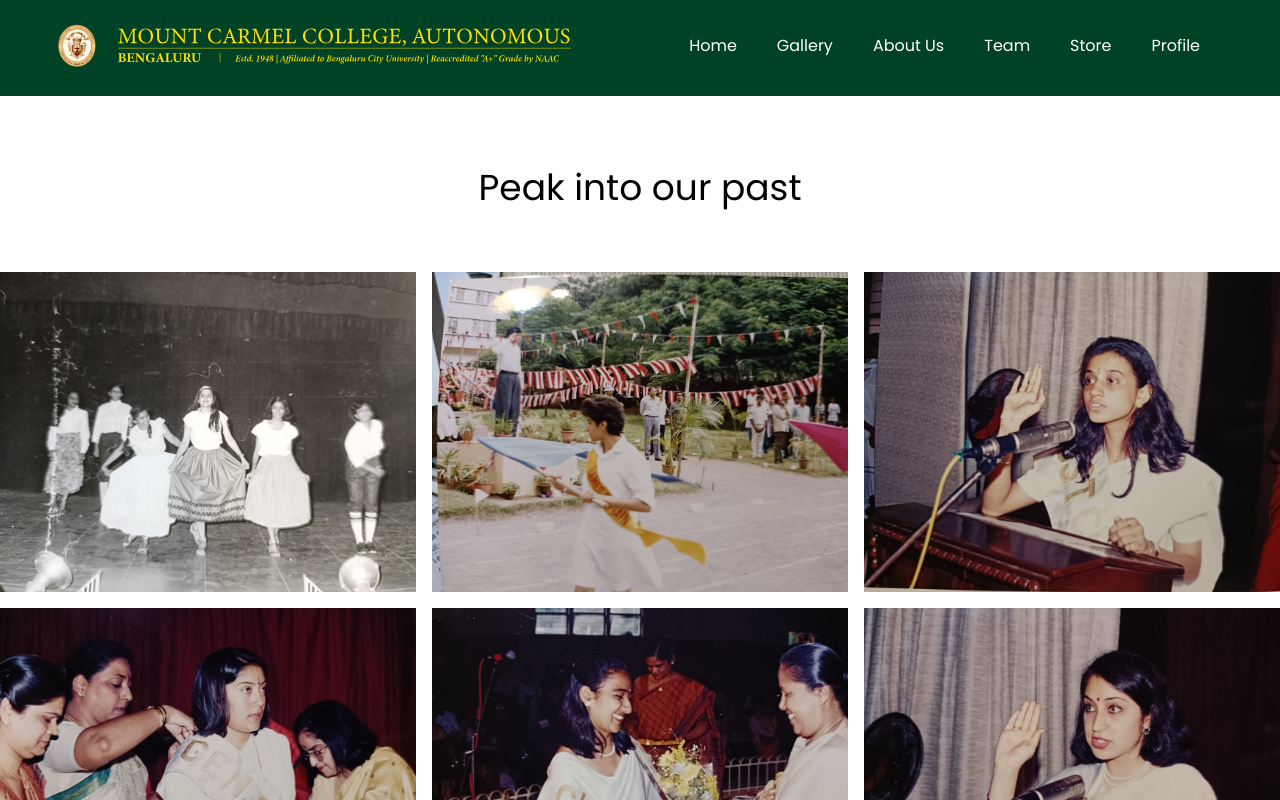
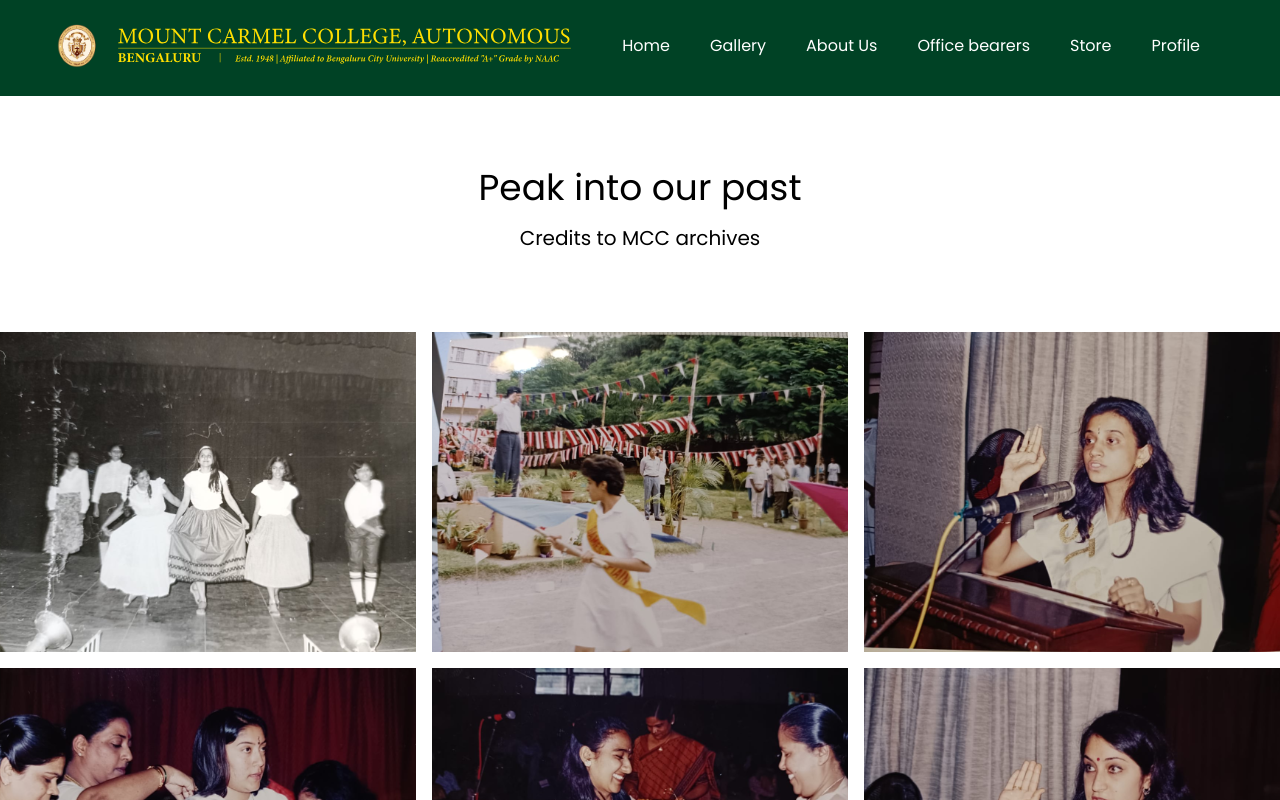
Before and after one commit to oneknucklehead/MCC-main, a Next.js app: page /gallery in a window 1280 px wide. Shown: the top 800 px of the page. Built offline with nearby package versions, Linux system fonts and the light colour scheme.

Commit message:
minor changes

```diff
--- a/components/gallery.tsx
+++ b/components/gallery.tsx
@@ -73,10 +73,9 @@ export default function Gallery() {
 
   return (
     <div className="mt-32">
-      <div>
-        <h1 className="text-black pt-10 pb-16 text-center text-4xl">
-          Peak into our past
-        </h1>
+      <div className=" pt-10 pb-16 ">
+        <h1 className="text-black text-center text-4xl">Peak into our past</h1>
+        <h1 className="text-xl py-4 text-center">Credits to MCC archives</h1>
       </div>
       <div className="grid grid-cols-3 gap-4">
         {images.map((image, index) => (
--- a/components/nav1.tsx
+++ b/components/nav1.tsx
@@ -39,7 +39,7 @@ const Navbar = () => {
             About Us
           </Link>
           <Link className="text-white" href="./team">
-            Team{" "}
+            Office bearers{" "}
           </Link>
           <Link
             className="text-white"
--- a/components/sec1_land.tsx
+++ b/components/sec1_land.tsx
@@ -33,6 +33,7 @@ import ScrollButton from "./ui/ScrollBtn";
 
 import "./style.css";
 import Slider from "./slider-new";
+import Link from "next/link";
 
 const Home: React.FC = () => {
   useEffect(() => {
@@ -134,9 +135,11 @@ const Home: React.FC = () => {
                 >
                   {item.description}
                 </p>
-                <button className="flex bg-none text-sm sm:text-base items-center bg-zinc-600 border border-zinc-400 rounded-md p-3 text-white">
-                  Read More
-                </button>
+                <Link href={"./about"}>
+                  <button className="flex bg-none text-sm sm:text-base items-center bg-zinc-600 border border-zinc-400 rounded-md p-3 text-white">
+                    Read More
+                  </button>
+                </Link>
               </div>
             </li>
             // <li
@@ -207,11 +210,11 @@ const Home: React.FC = () => {
           <Calender />
         </div>
       </div>
-      <div>
+      {/* <div>
         <h1 className="text-4xl text-center mt-16 mb-12">
           Credit to MCC archives
         </h1>
-      </div>
+      </div> */}
       {/* CAROUSEL */}
       <div className="my-8">
         <Slider />
--- a/components/sec2_land.tsx
+++ b/components/sec2_land.tsx
@@ -38,7 +38,7 @@ export default function ImageGrid() {
               </div>
               <div className="grid grid-cols-2 sm:grid-cols-2 lg:grid-cols-2 ">
                 <h3 className="col-span-1 relative flex justify-center items-center text-xl h-full text-center font-medium text-black xs:text-xl md:text-2xl">
-                  Archival magazine
+                  Office bearers
                   <div className="absolute -right-[22px] z-10 rotate-90 h-0 w-0 border-l-[15px] border-l-transparent border-r-[15px] border-r-transparent  border-b-[15px] border-b-white"></div>
                 </h3>
                 <Link
@@ -66,9 +66,9 @@ export default function ImageGrid() {
                   className="absolute inset-0 h-full w-full object-cover group-hover:scale-105 transition-transform duration-500 ease-in-out"
                 />
                 {/* <div className="absolute inset-0 bg-gradient-to-b from-gray-900/25 to-gray-900/5"></div> */}
-                {/* <h3 className="z-10 text-2xl font-medium text-white absolute xs:text-xl md:text-3xl">
-                  Wines
-                </h3> */}
+                <h3 className="z-10 text-2xl font-medium text-white absolute xs:text-xl md:text-3xl">
+                  Archival magazine
+                </h3>
               </Link>
             </div>
           </div>
@@ -114,7 +114,7 @@ export default function ImageGrid() {
               </div>
               <div className="grid grid-cols-2 sm:grid-cols-2 lg:grid-cols-2 ">
                 <h3 className="col-span-1 relative flex justify-center items-center text-2xl h-full text-center font-medium text-black xs:text-xl md:text-3xl">
-                  {/* Team */}
+                  Home
                   <div className="absolute -right-[22px] z-10 rotate-90 h-0 w-0 border-l-[15px] border-l-transparent border-r-[15px] border-r-transparent  border-b-[15px] border-b-white"></div>
                 </h3>
                 <Link
```
